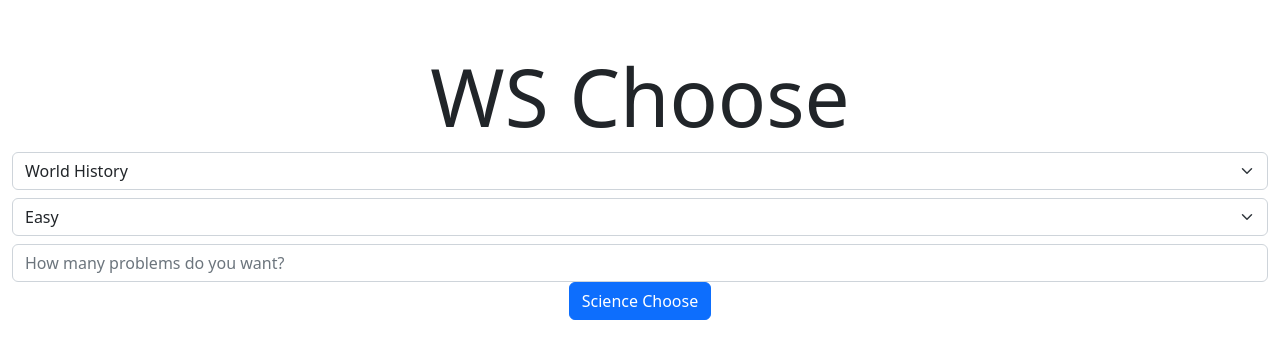
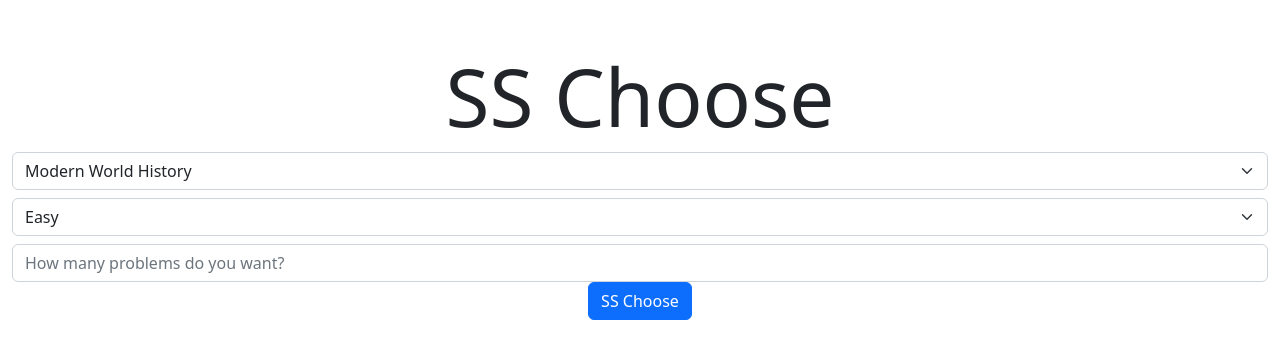
Before and after one commit to advaith-elluru/cs50_final_project_addu_and_vishruth, a Flask app: template templates/ws_choose.html in a window 1280 px wide. Shown: the part 74-433 px from the top of the page. Run offline with Flask 2, Linux system fonts and the light colour scheme; the template is opened without the code that fills it, so the values that code supplies are empty; some libraries are stand-ins or nearby versions.

Commit message:
Thu, Feb 2, 2023, 3:12 AM +00:00

```diff
--- a/templates/ws_choose.html
+++ b/templates/ws_choose.html
@@ -6,21 +6,20 @@
 
 {% block main %}
 
-    <h1 class="display-1">WS Choose</h1>
-    <form action="/stest" method="post">
+    <h1 class="display-1">SS Choose</h1>
+    <form action="/wtest" method="post">
         <div class="mb-2">
             <select name="category" class="form-select">
                 <option value="None" disabled>Category</option>
-                <option value="Chemistry">World History</option>
+                <option value="Chemistry">Modern World History</option>
                 <option value="Biology">US History</option>
-                <option value="Physics">Physics</option>
+                <option value="Physics">Classical History</option>
             </select>
         </div>
         <div class="mb-2">
             <select name="difficulty" class="form-select">
                 <option value="None" disabled>Difficulty</option>
                 <option value="Easy">Easy</option>
-                <option value="Medium">Medium</option>
                 <option value="Hard">Hard</option>
             </select>
         </div>
@@ -28,7 +27,7 @@
             <input autocomplete="off" class="form-control mx-auto" name="number" placeholder="How many problems do you want?" type="number">
         </div>
         <div class="mb-2">
-            <button class="btn btn-primary" type="submit">Science Choose</button>
+            <button class="btn btn-primary" type="submit">SS Choose</button>
         </div>
     </form>
 {% endblock %}
```
Also changed, not shown: 2 other files.
